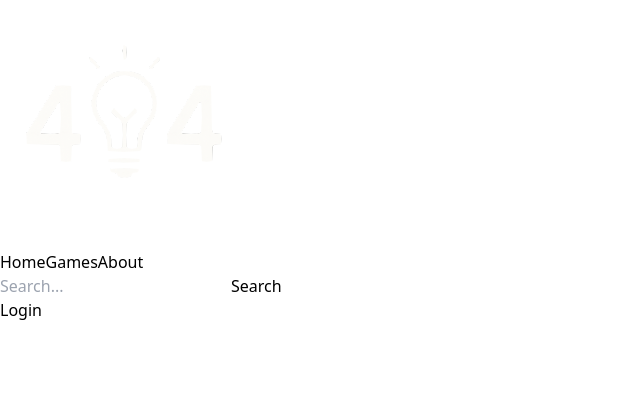
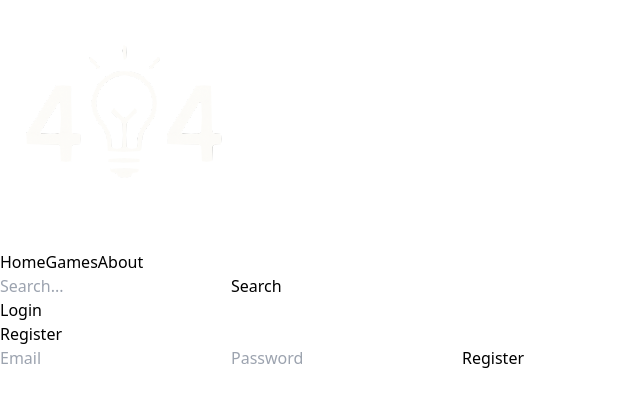
Before and after one commit to davide-muzzi/404SkillNotFound, a Vue app: page /register in a window 1280 px wide. Shown: the top 406 px of the page, without its empty margins (0-640 px from the left). Built offline with nearby package versions, Linux system fonts and the light colour scheme.

Commit message:
made backend work made register and creating accounts works, added some views function perfectly

```diff
--- a/src/App.vue
+++ b/src/App.vue
@@ -1,8 +1,13 @@
 <script setup>
-import { ref } from 'vue';
+import { ref, onMounted } from 'vue';
+import { useRouter } from "vue-router";
+const searchQuery = ref('');
+const isLoggedIn = ref(false);
+const router = useRouter();
 
-const searchQuery = ref('');
-
+onMounted(() => {
+  isLoggedIn.value = !!localStorage.getItem("token");
+});
 function search() {
   console.log('Searching for:', searchQuery.value);
   // later: router.push(`/search?query=${searchQuery.value}`) or emit, etc.
@@ -24,16 +29,21 @@ function search() {
           v-model="searchQuery"
           type="text"
           placeholder="Search..."
-          class="rounded px-3 py-1 text-black placeholder-gray-500"
+          class=" px-3 py-1 text-black placeholder-gray-500 rounded-[2vw]"
         />
         <button
           @click="search"
-          class="bg-gradient-to-r from-purple-500 to-pink-500 text-white px-4 py-1 rounded"
+          class="bg-gradient-to-r from-purple-500 to-pink-500 text-white px-4 py-1 rounded-[2vw]"
         >
           Search
         </button>
       </div>
-      <router-link to="/login" class="text-white bg-gradient-to-r from-purple-500 to-pink-500 rounded px-5 py-1">Login</router-link>
+      <router-link
+      :to="isLoggedIn ? '/account' : '/login'"
+      class="text-white bg-gradient-to-r from-purple-500 to-pink-500 rounded-[2vw] px-5 py-1"
+      >
+      {{ isLoggedIn ? 'Account' : 'Login' }}
+</router-link>
     </nav>
     <RouterView />
   </div>
--- /dev/null
+++ b/src/components/AccountView.vue
@@ -0,0 +1,27 @@
+<script setup>
+import { useRouter } from "vue-router";
+
+const router = useRouter();
+
+function handleLogout() {
+  localStorage.removeItem("token");
+  localStorage.removeItem("role");
+  router.push("/login");
+}
+</script>
+
+<template>
+  <div
+    class="min-h-screen flex items-center justify-center bg-gradient-to-br from-[#0B0449] to-[#620F5D]"
+  >
+    <div class="bg-white p-6 rounded-md text-center shadow-md">
+      <h1 class="text-xl font-bold mb-4">Welcome to your Account</h1>
+      <button
+        @click="handleLogout"
+        class="bg-red-500 hover:bg-red-600 text-white px-4 py-2 rounded"
+      >
+        Logout
+      </button>
+    </div>
+  </div>
+</template>
--- a/src/components/LoginView.vue
+++ b/src/components/LoginView.vue
@@ -1,6 +1,8 @@
 <script setup>
 import { ref } from "vue";
 import { RouterLink } from "vue-router";
+import { useRouter } from "vue-router";
+const router = useRouter();
 
 const email = ref("");
 const password = ref("");
@@ -25,7 +27,7 @@ async function handleLogin(e) {
     const data = await res.json();
     localStorage.setItem("token", data.token);
     localStorage.setItem("role", data.role);
-    alert(`Login successful: ${data.role}`);
+    router.push("/");
   } catch (err) {
     console.error("Login error:", err);
     error.value = err.message;
@@ -42,7 +44,7 @@ async function handleLogin(e) {
         alt="Your Company"
       />
       <h2
-        class="mt-10 text-center text-2xl/9 font-bold tracking-tight text-gray-900"
+        class="mt-10 text-center text-2xl/9 font-bold tracking-tight text-white"
       >
         Sign in to your account
       </h2>
@@ -51,7 +53,7 @@ async function handleLogin(e) {
     <div class="mt-10 sm:mx-auto sm:w-full sm:max-w-sm">
       <form class="space-y-6" @submit.prevent="handleLogin">
         <div>
-          <label for="email" class="block text-sm/6 font-medium text-gray-900"
+          <label for="email" class="block text-sm/6 font-medium text-white"
             >Email address</label
           >
           <input
@@ -66,9 +68,7 @@ async function handleLogin(e) {
 
         <div>
           <div class="flex items-center justify-between">
-            <label
-              for="password"
-              class="block text-sm/6 font-medium text-gray-900"
+            <label for="password" class="block text-sm/6 font-medium text-white"
               >Password</label
             >
             <div class="text-sm">
@@ -102,12 +102,12 @@ async function handleLogin(e) {
       </form>
       <p v-if="error" class="text-red-600 mt-2">{{ error }}</p>
 
-      <p class="mt-10 text-center text-sm/6 text-gray-500">
-        Not a member?
-        <a href="#" class="font-semibold text-indigo-600 hover:text-indigo-500"
-          >Start a 14 day free trial</a
-        >
-      </p>
+      <router-link
+        to="/register"
+        class="font-semibold text-indigo-600 hover:text-indigo-500"
+      >
+        Register here
+      </router-link>
     </div>
   </div>
 </template>
--- /dev/null
+++ b/src/components/RegisterView.vue
@@ -0,0 +1,68 @@
+<script setup>
+import { ref } from "vue";
+import { useRouter } from "vue-router";
+
+const email = ref("");
+const password = ref("");
+const error = ref("");
+const success = ref("");
+const router = useRouter();
+
+async function handleRegister(e) {
+  e.preventDefault();
+  try {
+    const res = await fetch("http://localhost:3000/api/register", {
+      method: "POST",
+      headers: { "Content-Type": "application/json" },
+      body: JSON.stringify({ email: email.value, password: password.value }),
+    });
+
+    if (!res.ok) {
+      const err = await res.json();
+      throw new Error(err.message || "Registration failed");
+    }
+
+    success.value = "Registration successful! Redirecting to login...";
+    setTimeout(() => router.push("/home"), 2000);
+  } catch (err) {
+    error.value = err.message;
+  }
+}
+</script>
+
+<template>
+  <div
+    class="flex items-center justify-center min-h-screen bg-gradient-to-br from-[#0B0449] to-[#620F5D] px-4"
+  >
+    <form
+      @submit="handleRegister"
+      class="bg-white p-6 rounded-md w-full max-w-sm space-y-4"
+    >
+      <h2 class="text-xl font-bold text-center">Register</h2>
+      <input
+        v-model="email"
+        type="email"
+        placeholder="Email"
+        required
+        class="w-full border rounded px-3 py-2"
+      />
+      <input
+        v-model="password"
+        type="password"
+        placeholder="Password"
+        required
+        class="w-full border rounded px-3 py-2"
+      />
+      <button
+        type="submit"
+        class="bg-indigo-600 text-white w-full py-2 rounded hover:bg-indigo-500"
+      >
+        Register
+      </button>
+      <p v-if="error" class="text-red-500 text-sm text-center">{{ error }}</p>
+      <p v-if="success" class="text-green-600 text-sm text-center">
+        {{ success }}
+      </p>
+    </form>
+  </div>
+</template>
--- a/src/router/index.js
+++ b/src/router/index.js
@@ -3,6 +3,8 @@ import { createRouter, createWebHistory } from "vue-router";
 import HomeView from "../components/HomeView.vue";
 import LoginView from "../components/LoginView.vue";
 import ForgotpasswordView from "../components/ForgotPasswordView.vue";
+import RegisterView from "../components/RegisterView.vue";
+import AccountView from "../components/AccountView.vue";
 
 const routes = [
   {
@@ -20,6 +22,16 @@ const routes = [
     name: "Forgotpassword",
     component: ForgotpasswordView,
   },
+  {
+    path: "/register",
+    name: "Register",
+    component: RegisterView,
+  },
+  {
+    path: "/account",
+    name: "Account",
+    component: AccountView,
+  },
 ];
 
 const router = createRouter({
```
Also changed, not shown: 1 other file (tests, documents, lock files or other folders).
